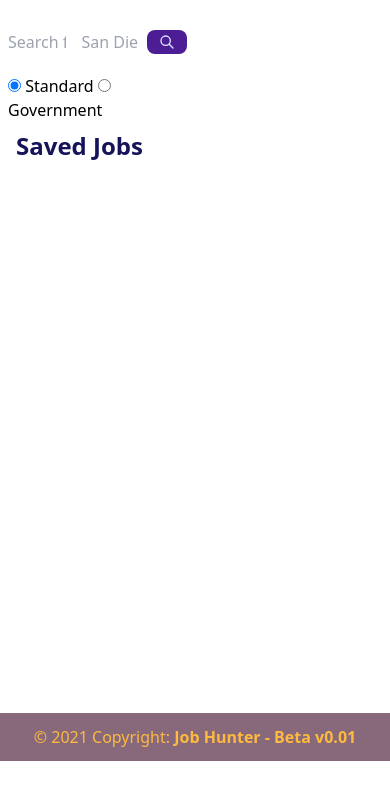
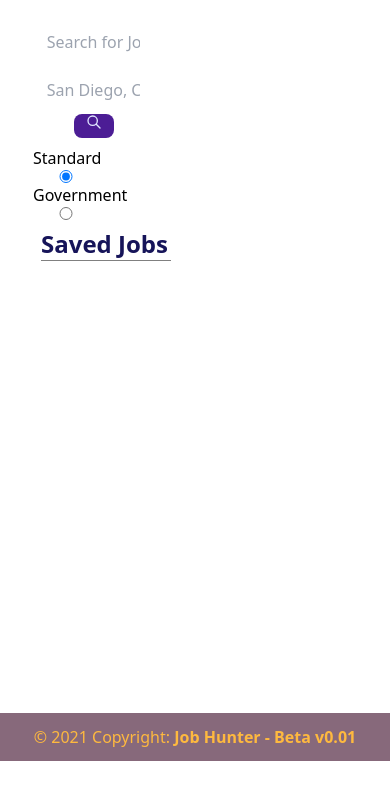
Before and after one commit to ileachy/Job-hunter, a plain HTML site: page index.html in a window 390 px wide. Shown: the part 83-882 px from the top of the page. Drawn offline with nearby package versions, Linux system fonts and the light colour scheme.

Commit message:
added media queries

```diff
--- a/assets/css/stlye.css
+++ b/assets/css/stlye.css
@@ -6,7 +6,7 @@
   --fifth-color: #5abfad;
 
   --color-bird: rgb(43, 2, 69);
-  --color-title: rgba(55, 6, 36, .6);
+  --color-title: rgba(55, 6, 36, 0.6);
   --color-title-full: #370624;
   --color-second: #feb93f;
 }
@@ -52,9 +52,46 @@ h1 {
 footer {
   background-color: var(--color-title);
 }
-footer a, footer span {
-  color: var(--color-second)
+footer a,
+footer span {
+  color: var(--color-second);
 }
 header {
   border-color: var(--color-title);
 }
+
+/* Media Queries */
+@media screen and (max-width: 413px) {
+  .items-center {
+    display: flex;
+    flex-direction: column;
+  }
+
+  .my-2 {
+    display: flex;
+    flex-direction: column;
+  }
+
+  #job-search {
+    display: flex;
+    flex-direction: column;
+  }
+
+  .media-con {
+    display: flex;
+    flex-direction: column;
+  }
+
+  .radio-primary {
+    margin-right: 55px;
+  }
+
+  label {
+    margin-left: 25px;
+  }
+
+  #h3-media {
+    margin-left: 25px;
+    border-bottom: solid gray 1px;
+  }
+}
--- a/index.html
+++ b/index.html
@@ -24,33 +24,97 @@
       </div>
     </header>
 
+    <div class="media-select">
       <section class="h-screen mb-auto">
         <!-- <input type="file" name="file" id="file"> -->
-      <div class="grid grid-cols-2 max-w-4xl gap-4 mx-auto ">
+        <div class="grid grid-cols-2 max-w-4xl gap-4 mx-auto">
           <div class="my-5">
             <form class="mb-0" id="job-search">
               <div class="flex items-center">
-              <input type="text" placeholder="Search for Job Titles" class="w-1/2 my-3 mx-2" id="text-search-job" />
-              <input type="text" placeholder="San Diego, California" class="w-1/2 my-3 mx-2" id="text-search-city" />
+                <input
+                  type="text"
+                  placeholder="Search for Job Titles"
+                  class="w-1/2 my-3 mx-2"
+                  id="text-search-job"
+                />
+                <input
+                  type="text"
+                  placeholder="San Diego, California"
+                  class="w-1/2 my-3 mx-2"
+                  id="text-search-city"
+                />
                 <!-- <input type="text" placeholder="Enter state for job search:" class="w-1/2 my-3 mx-2" id="text-search-state" /> -->
-              <button class="inline-flex items-center h-6 px-3 text-indigo-100 transition-colors duration-150 bg-purple-900 rounded-lg focus:shadow-outline hover:bg-purple-500">
-                <svg xmlns="http://www.w3.org/2000/svg" class="h-4 w-4" fill="none" viewBox="0 0 24 24" stroke="currentColor">
-                  <path stroke-linecap="round" stroke-linejoin="round" stroke-width="2" d="M21 21l-6-6m2-5a7 7 0 11-14 0 7 7 0 0114 0z"/>
+                <button
+                  class="
+                    inline-flex
+                    items-center
+                    h-6
+                    px-3
+                    text-indigo-100
+                    transition-colors
+                    duration-150
+                    bg-purple-900
+                    rounded-lg
+                    focus:shadow-outline
+                    hover:bg-purple-500
+                  "
+                >
+                  <svg
+                    xmlns="http://www.w3.org/2000/svg"
+                    class="h-4 w-4"
+                    fill="none"
+                    viewBox="0 0 24 24"
+                    stroke="currentColor"
+                  >
+                    <path
+                      stroke-linecap="round"
+                      stroke-linejoin="round"
+                      stroke-width="2"
+                      d="M21 21l-6-6m2-5a7 7 0 11-14 0 7 7 0 0114 0z"
+                    />
                   </svg>
                 </button>
               </div>
               <div class="my-2 mx-2">
-              <input type="radio" value="standard" class="radio-primary" name="job-type" id="Standard-jobs" checked />
-              <label for="gob-jobs">Standard</label>
-              <input type="radio" value="government" class="radio-primary" name="job-type" id="gov-jobs" />
-              <label for="gob-jobs">Government</label>
+                <div class="media-con">
+                  <label class="label-style" for="gob-jobs">Standard</label>
+                  <input
+                    type="radio"
+                    value="standard"
+                    class="radio-primary"
+                    name="job-type"
+                    id="Standard-jobs"
+                    checked
+                  />
+                  <label class="label-style" for="gob-jobs">Government</label>
+                  <input
+                    type="radio"
+                    value="government"
+                    class="radio-primary"
+                    name="job-type"
+                    id="gov-jobs"
+                  />
+                </div>
               </div>
             </form>
 
             <div class="max-w-xl mx-4">
-            <h3 class="font-bold text-2xl primary-color">Saved Jobs</h3>
-            <div class="grid lg:grid-cols-1 sm:grid-cols-1 gap-4 overflow-y-auto h-96 no-scrollbar my-3" id="previous-search">
-            </div>
+              <h3 id="h3-media" class="font-bold text-2xl primary-color">
+                Saved Jobs
+              </h3>
+              <div
+                class="
+                  grid
+                  lg:grid-cols-1
+                  sm:grid-cols-1
+                  gap-4
+                  overflow-y-auto
+                  h-96
+                  no-scrollbar
+                  my-3
+                "
+                id="previous-search"
+              ></div>
             </div>
           </div>
 
@@ -58,7 +122,10 @@
             <div class="">
               <div class="mt-20">
                 <h1 class="" id="search-result-header"></h1>
-              <ul class="search-results overflow-y-auto h-96 no-scrollbar" id="search-results"></ul>
+                <ul
+                  class="search-results overflow-y-auto h-96 no-scrollbar"
+                  id="search-results"
+                ></ul>
               </div>
             </div>
           </div>
@@ -68,12 +135,14 @@
       <footer class="text-center lg:text-left fixed inset-x-0 bottom-0 p-2">
         <div class="text-center p-1">
           <span>© 2021 Copyright:</span>
-        <a class="font-semibold" href="https://github.com/ileachy/Job-hunter">Job Hunter - Beta v0.01</a>
+          <a class="font-semibold" href="https://github.com/ileachy/Job-hunter"
+            >Job Hunter - Beta v0.01</a
+          >
         </div>
       </footer>
+    </div>
 
     <script src="https://cdnjs.cloudflare.com/ajax/libs/jquery/3.6.0/jquery.min.js"></script>
     <script src="./assets/js/script.js"></script>
   </body>
-
 </html>
```
Lines whose indentation alone changed are shown as unchanged.
